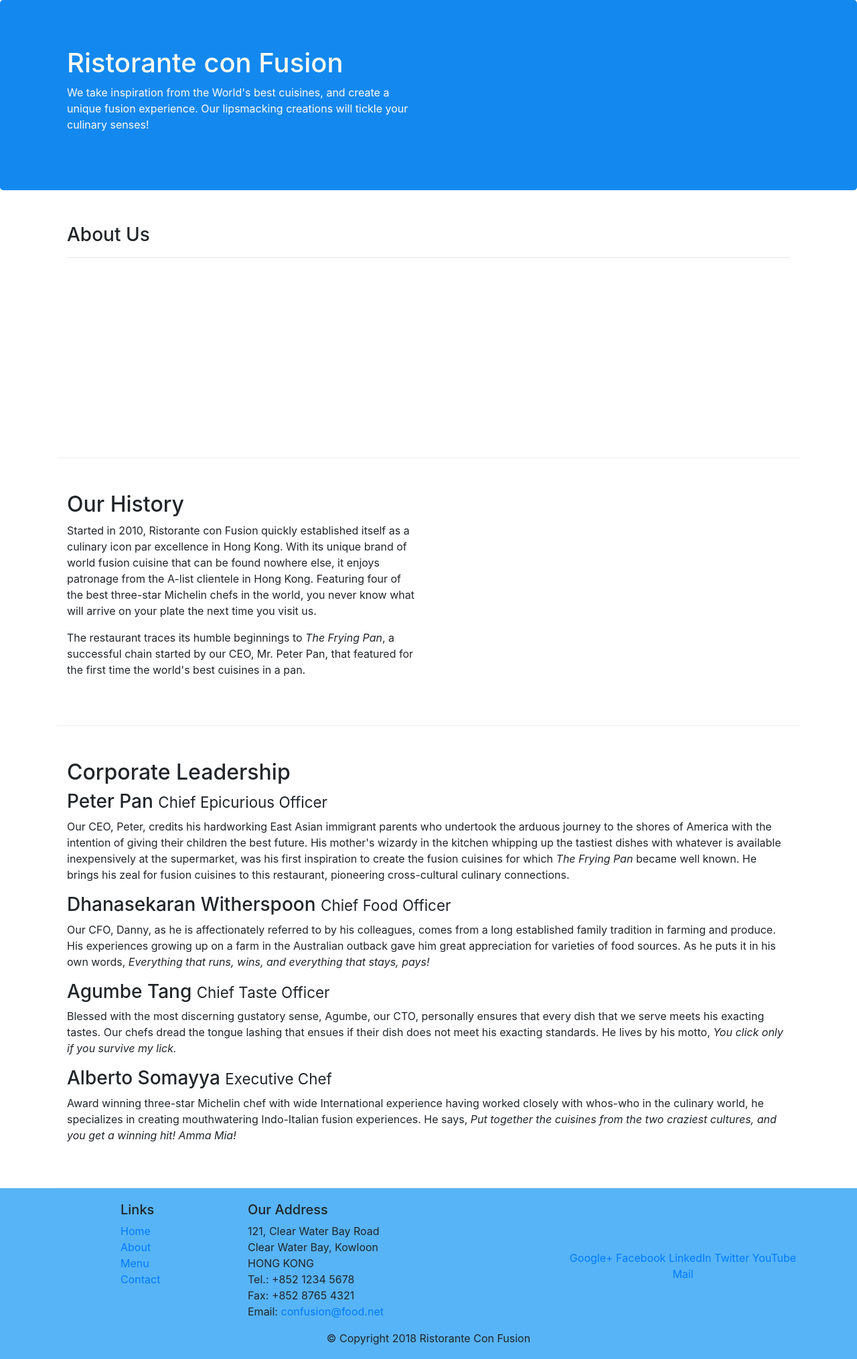
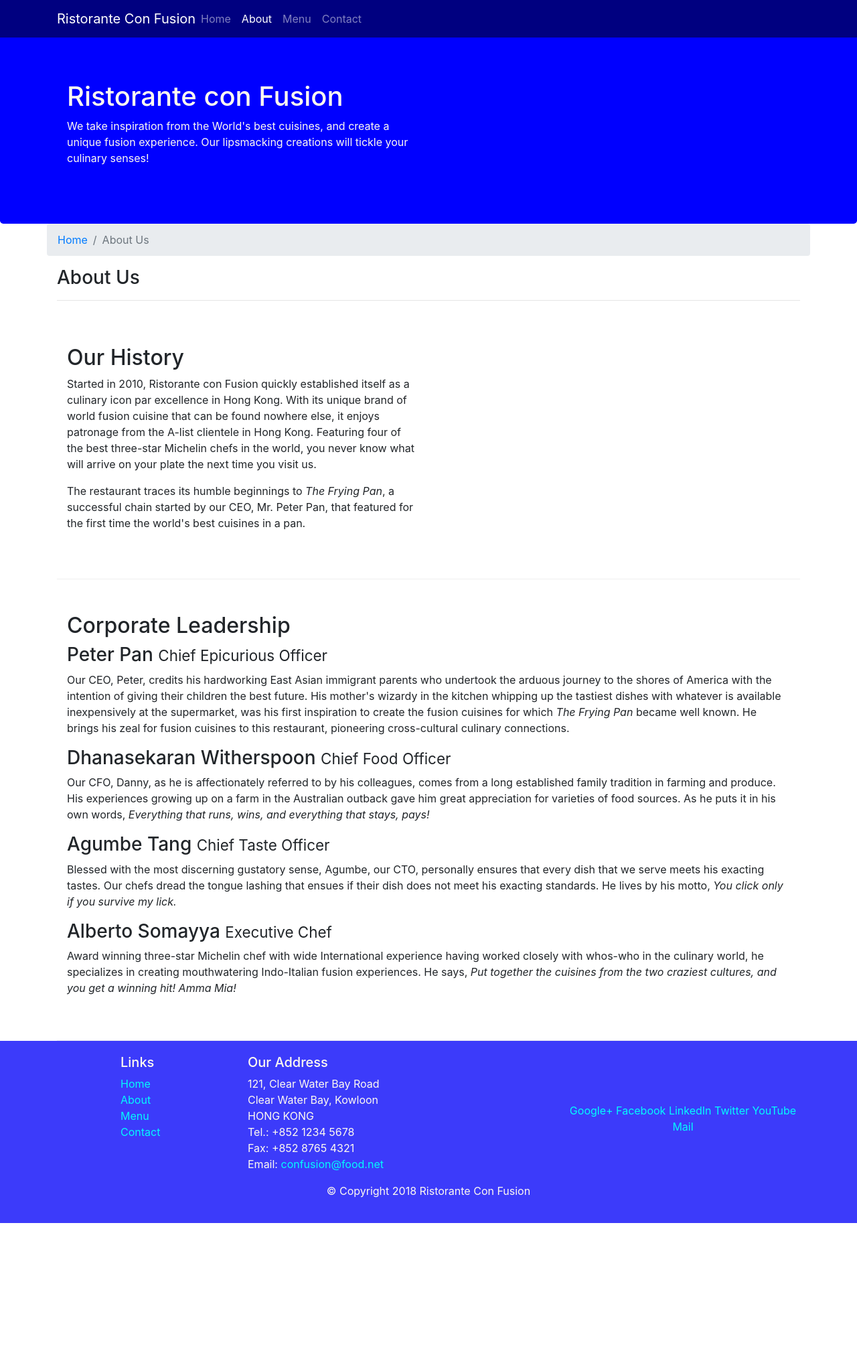
Before and after one commit to HiewYiSa/BootStrapLearn, a website: page aboutus.html in a window 1280 px wide. Shown: the whole page at 67% size. After the commit the page ends 1826 px from the top, so only its background shows below. Drawn offline with nearby package versions, Linux system fonts and the light colour scheme.

Commit message:
Navbar&Breadcrumbs

```diff
--- a/CSS_Folder/styles.css
+++ b/CSS_Folder/styles.css
@@ -1,3 +1,10 @@
+.link {
+        color: #03FCFC;
+}
+.link:hover {
+        color: #00FF00;
+}
+
 .row-header {
 	margin: 0px auto;
 	padding: 0px auto;
@@ -11,20 +18,30 @@
 }
 
 .footer {
-	background-color: #57B4F7;
+	background-color: #3C3BFA;
 	margin: 0px auto;
 	padding: 20px 0px 20px 0px;
+        color: floralwhite;
 }
 
 .jumbotron {
 	padding: 70px 30px 70px 30px;
 	margin: 0px auto;
-	background: #1389F0;
+	background: #0000FF;
 	color: floralwhite;
 }
 
 .address {
 	font-size: 80%;
 	margin: 0px auto;
-	color: #0f0f0f;
+	link;
 }
+
+body {
+    padding: 50px 0px 0px 0px;
+    z-index: 0;
+}
+
+.navbar-dark {
+    background-color: #000080;
+}
--- a/aboutus.html
+++ b/aboutus.html
@@ -15,6 +15,22 @@
 </head>
 
 <body>
+    <nav class="navbar navbar-dark navbar-expand-sm fixed-top">
+        <div class="container">
+            <button class="navbar-toggler" type="button" data-toggle="collapse">
+                <span class="navbar-toggler-icon"></span>
+            </button>
+            <a class="navbar-brand mr-auto" href="./index.html">Ristorante Con Fusion</a>
+            <div class="collapse navbar-collapse" id="Navbar">
+                <ul class="navbar-nav mr-auto">
+                    <li class="nav-item"><a class="nav-link" href="./index.html">Home</a></li>
+                    <li class="nav-item active"><a class="nav-link" href="#">About</a></li>
+                    <li class="nav-item"><a class="nav-link" href="#">Menu</a></li>
+                    <li class="nav-item"><a class="nav-link" href="#">Contact</a></li>
+                </ul>
+            </div>
+        </div>
+    </nav>
 
     <header class="jumbotron">
         <div class="container">
@@ -30,7 +46,11 @@
     </header>
 
     <div class="container">
-        <div class="row row-content align-items-right">
+        <div class="row">
+            <ol class="col-12 breadcrumb">
+                <li class="breadcrumb-item"><a href="./index.html">Home</a></li>
+                <li class="breadcrumb-item active">About Us</li>
+            </ol>
             <div class="col-12">
                <h3>About Us</h3>
                <hr>
@@ -78,10 +98,10 @@
                 <div class="col-4 offset-1 col-sm-2">
                     <h5>Links</h5>
                     <ul class="list-unstyled">
-                        <li><a href="#">Home</a></li>
-                        <li><a href="#">About</a></li>
-                        <li><a href="#">Menu</a></li>
-                        <li><a href="#">Contact</a></li>
+                        <li><a class="link" href="./index.html">Home</a></li>
+                        <li><a class="link" href="#">About</a></li>
+                        <li><a class="link" href="#">Menu</a></li>
+                        <li><a class="link" href="#">Contact</a></li>
                     </ul>
                 </div>
                 <div class="col-7 col-sm-5">
@@ -92,17 +112,17 @@
 		              HONG KONG<br>
 		              Tel.: +852 1234 5678<br>
 		              Fax: +852 8765 4321<br>
-		              Email: <a href="mailto:confusion@food.net">confusion@food.net</a>
+		              Email: <a class="link" href="mailto:confusion@food.net">confusion@food.net</a>
 		           </address>
                 </div>
                 <div class="col-12 col-sm-4 align-self-center">
                     <div class="text-center">
-                        <a href="http://google.com/+">Google+</a>
-                        <a href="http://www.facebook.com/profile.php?id=">Facebook</a>
-                        <a href="http://www.linkedin.com/in/">LinkedIn</a>
-                        <a href="http://twitter.com/">Twitter</a>
-                        <a href="http://youtube.com/">YouTube</a>
-                        <a href="mailto:">Mail</a>
+                        <a class="link" href="http://google.com/+">Google+</a>
+                        <a class="link" href="http://www.facebook.com/profile.php?id=">Facebook</a>
+                        <a class="link" href="http://www.linkedin.com/in/">LinkedIn</a>
+                        <a class="link" href="http://twitter.com/">Twitter</a>
+                        <a class="link" href="http://youtube.com/">YouTube</a>
+                        <a class="link" href="mailto:">Mail</a>
                     </div>
                 </div>
            </div>
```
Also changed, not shown: index.html (+28 -11 lines), 3 other files.
